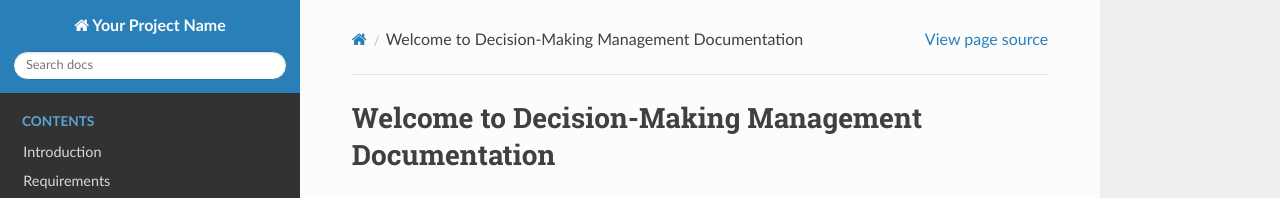
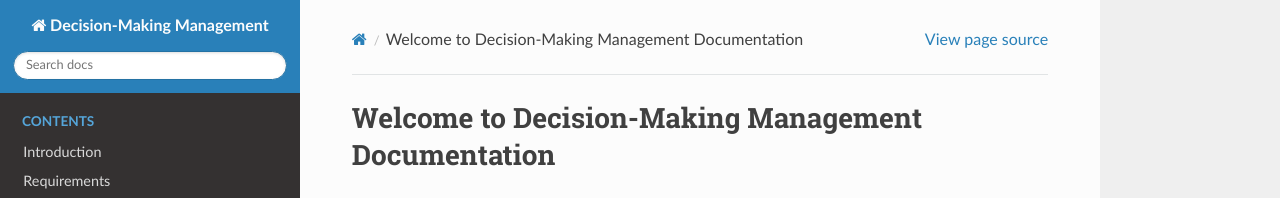
Before and after one commit to vanHeemstraSystems/decision-making-management, a Sphinx documentation site: the page built from docs/source/index.rst, in a window 1280 px wide. Shown: the top 198 px of the page. Built offline with Sphinx 7.4.7 and the Read the Docs theme 3.1.0, drawn with Linux system fonts in a browser that asks for light colours.

Commit message:
Update conf.py

```diff
--- a/docs/source/conf.py
+++ b/docs/source/conf.py
@@ -1,7 +1,7 @@
 # Configuration file for the Sphinx documentation builder.
 
 # -- Project information -----------------------------------------------------
-project = 'Your Project Name'
+project = 'Decision-Making Management'
 copyright = '2025 - present, van Heemstra Systems'
 author = 'Willem van Heemstra'
 
```
